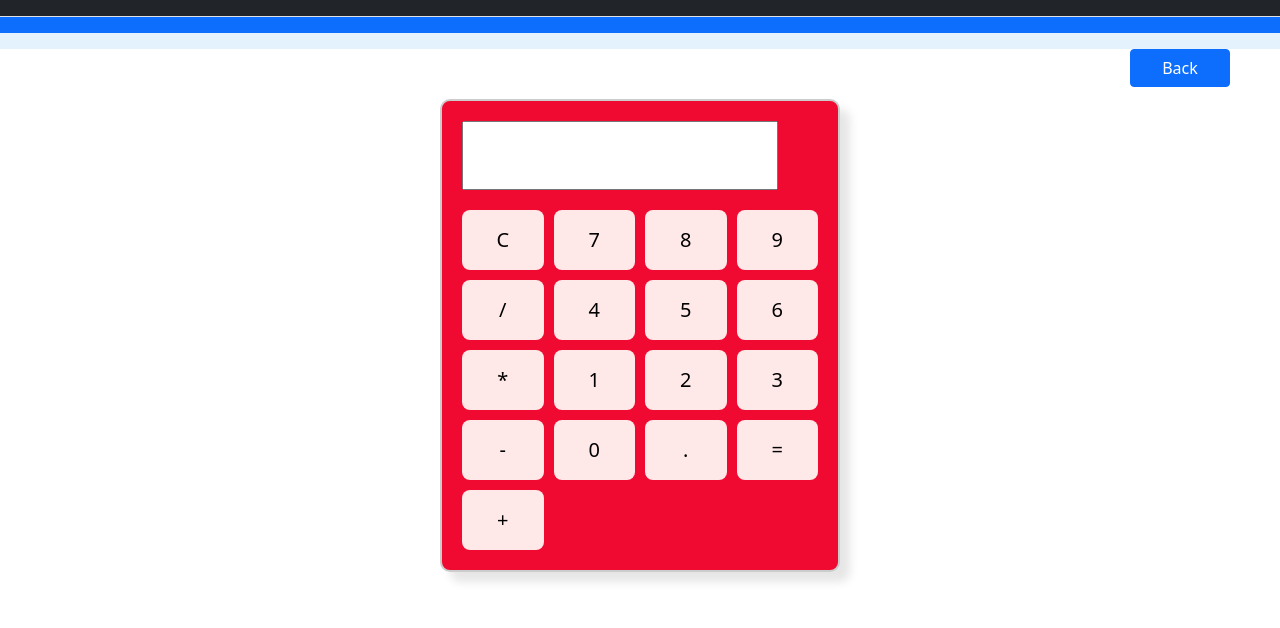
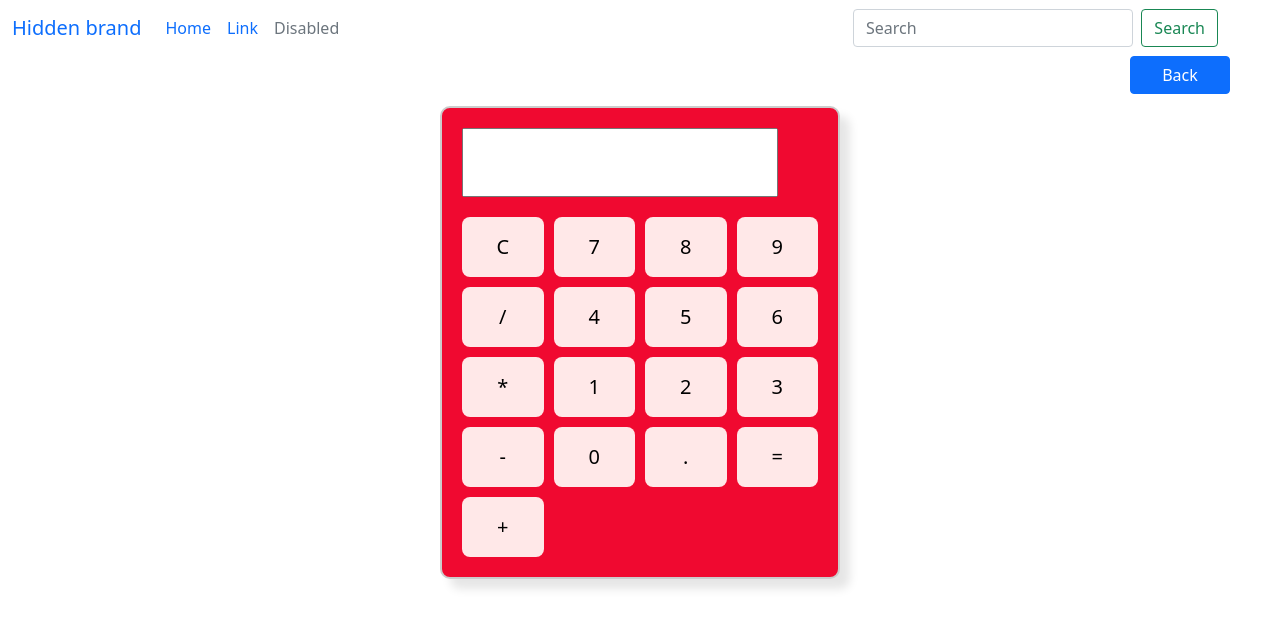
Before and after one commit to Earlsachi/Saplot-My-apps, a plain HTML site: page calculator.html in a window 1280 px wide. Drawn offline with nearby package versions, Linux system fonts and the light colour scheme.

Commit message:
Added initial files

```diff
--- a/calculator.html
+++ b/calculator.html
@@ -52,16 +52,30 @@
     </style>
 
 </head>
-<nav class="navbar bg-dark border-bottom border-body" data-bs-theme="dark">
-    <!-- Navbar content -->
-  </nav>
-
-  <nav class="navbar bg-primary" data-bs-theme="dark">
-    <!-- Navbar content -->
-  </nav>
-
-  <nav class="navbar" style="background-color: #e3f2fd;">
-    <!-- Navbar content -->
+<nav class="navbar navbar-expand-lg bg-body-tertiary">
+    <div class="container-fluid">
+      <button class="navbar-toggler" type="button" data-bs-toggle="collapse" data-bs-target="#navbarTogglerDemo01" aria-controls="navbarTogglerDemo01" aria-expanded="false" aria-label="Toggle navigation">
+        <span class="navbar-toggler-icon"></span>
+      </button>
+      <div class="collapse navbar-collapse" id="navbarTogglerDemo01">
+        <a class="navbar-brand" href="#">Hidden brand</a>
+        <ul class="navbar-nav me-auto mb-2 mb-lg-0">
+          <li class="nav-item">
+            <a class="nav-link active" aria-current="page" href="#">Home</a>
+          </li>
+          <li class="nav-item">
+            <a class="nav-link" href="#">Link</a>
+          </li>
+          <li class="nav-item">
+            <a class="nav-link disabled" aria-disabled="true">Disabled</a>
+          </li>
+        </ul>
+        <form class="d-flex" role="search">
+          <input class="form-control me-2" type="search" placeholder="Search" aria-label="Search">
+          <button class="btn btn-outline-success" type="submit">Search</button>
+        </form>
+      </div>
+    </div>
   </nav>
 <body>
     <button class="btn btn-primary" type="button" onclick="to_index()" href="index.html">
```
Also changed, not shown: dynamic_search.html (+24 -10 lines), index.html (+24 -10 lines), todo_list.html (+24 -10 lines).
